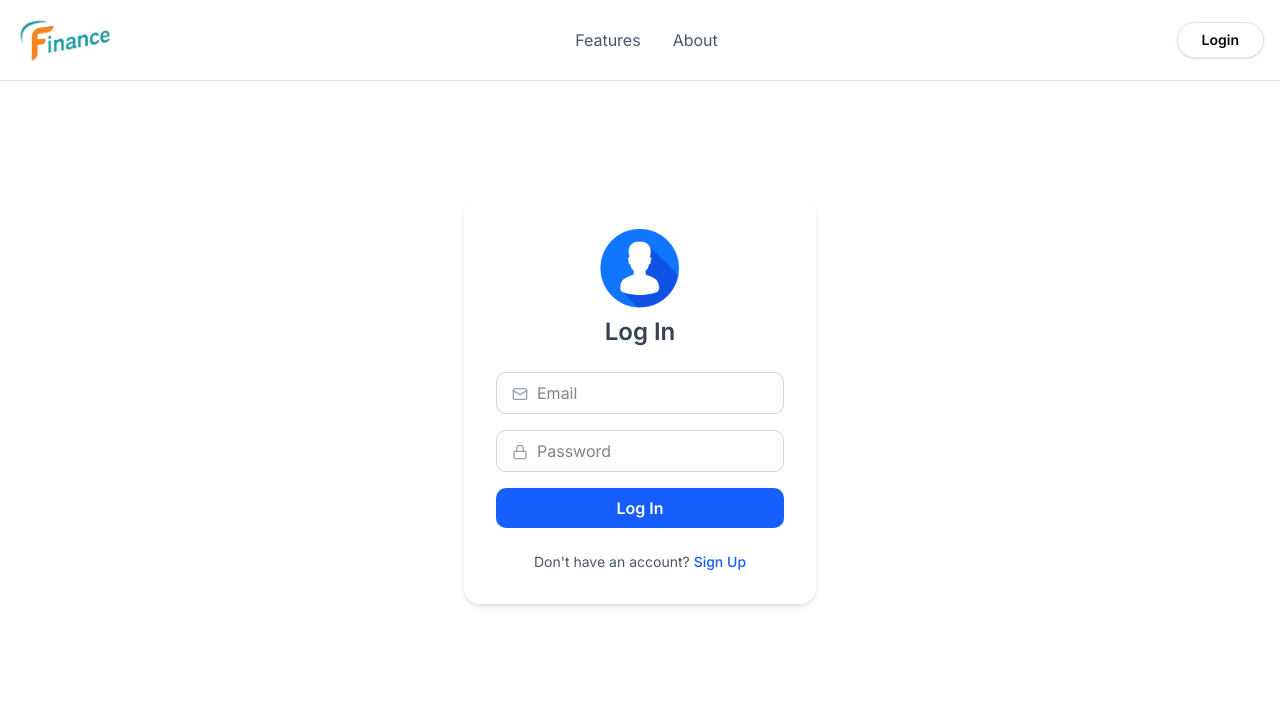
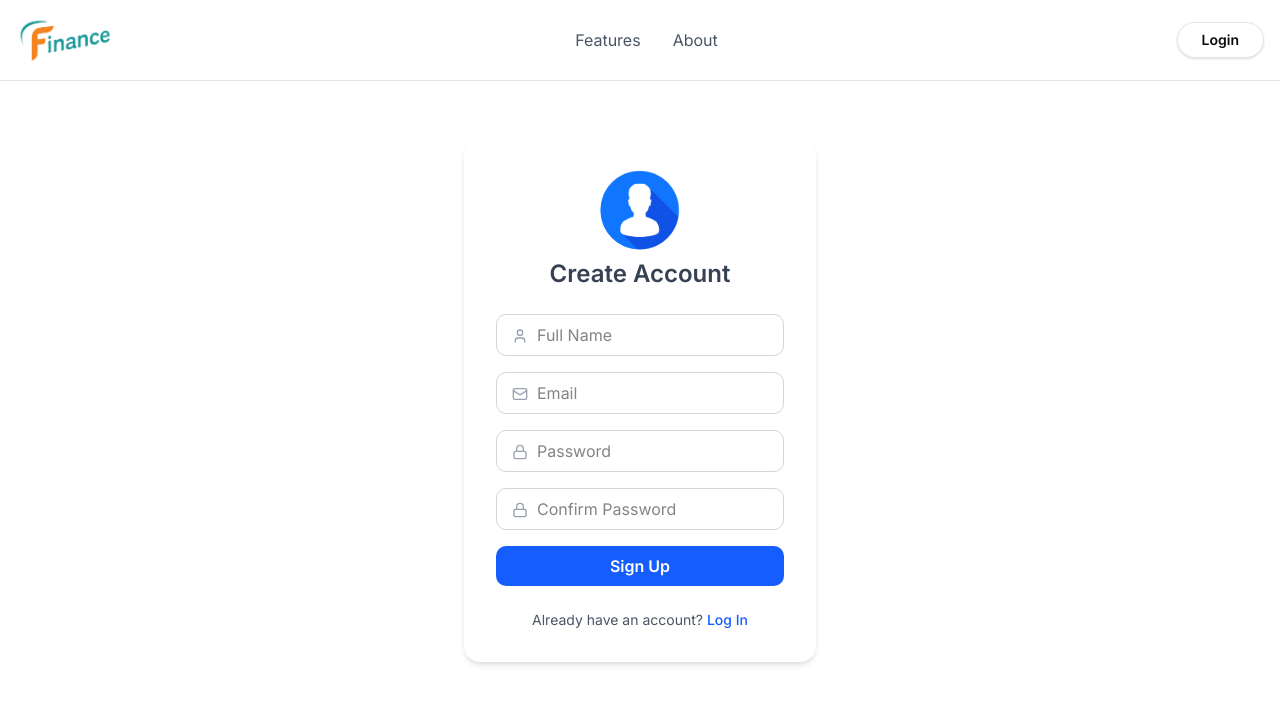
Before and after one commit to gnklakshan/iwb25-445-justfortry, a Next.js app in the folder frontend/: page /auth/sign-up in a window 1280 px wide. Shown: the top 704 px of the page. Built offline with nearby package versions, Linux system fonts and the light colour scheme.

Commit message:
implement authentication forms with routing and state management

```diff
--- a/frontend/src/components/header.tsx
+++ b/frontend/src/components/header.tsx
@@ -4,8 +4,10 @@ import Image from "next/image";
 import React from "react";
 import { Button } from "./ui/button";
 import { Popover, PopoverContent, PopoverTrigger } from "./ui/popover";
+import { useRouter } from "next/router";
 
 const Header = () => {
+  const router = useRouter();
   const { isLoggedIn } = useAuth();
   return (
     <header className="fixed top-0 w-full bg-white/80 backdrop-blur-md z-50 border-b">
@@ -19,7 +21,6 @@ const Header = () => {
           onClick={() => (window.location.href = "/")}
         />
 
-        {/* Navigation Links - Different for signed in/out users */}
         <div className="hidden md:flex items-center space-x-8">
           {!isLoggedIn && (
             <>
@@ -61,7 +62,7 @@ const Header = () => {
             <Button
               variant="outline"
               className="px-6 py-2 rounded-full font-semibold shadow hover:bg-blue-50 transition"
-              onClick={() => {}}
+              onClick={() => router.push("/auth/sign-in")}
             >
               Login
             </Button>
--- a/frontend/src/components/login-form.tsx
+++ b/frontend/src/components/login-form.tsx
@@ -1,26 +1,26 @@
+import { FormDataType } from "@/types/types";
+import { on } from "events";
 import { Lock, Mail, User } from "lucide-react";
 import Image from "next/image";
-import { useState } from "react";
+import { useRouter } from "next/router";
+import React, { useState } from "react";
 
-type FormData = {
-  name?: string;
-  email?: string;
-  password?: string;
-  confirmpassword?: string;
+type AuthFormProps = {
+  onSubmit: (data: FormDataType) => void;
+  isSignup: boolean;
 };
 
-const initialFormData: FormData = {
+const initialFormData: FormDataType = {
   name: "",
   email: "",
   password: "",
   confirmpassword: "",
 };
 
-const AuthForm = () => {
-  const [isSignup, setIsSignup] = useState(false);
-  const [form, setForm] = useState<FormData>(initialFormData);
-
-  const toggleMode = () => setIsSignup((prev) => !prev);
+const AuthForm: React.FC<AuthFormProps> = (props) => {
+  const router = useRouter();
+  const { onSubmit, isSignup } = props;
+  const [form, setForm] = useState<FormDataType>(initialFormData);
 
   const handleChange = (e: React.ChangeEvent<HTMLInputElement>) => {
     setForm({ ...form, [e.target.name]: e.target.value });
@@ -29,7 +29,8 @@ const AuthForm = () => {
   const handleSubmit = (e: React.FormEvent) => {
     e.preventDefault();
 
-    console.log(isSignup ? "Signing up" : "Logging in", form);
+    onSubmit?.(form);
+    setForm(initialFormData);
   };
 
   return (
@@ -113,7 +114,9 @@ const AuthForm = () => {
           {isSignup ? "Already have an account?" : "Don't have an account?"}{" "}
           <button
             type="button"
-            onClick={toggleMode}
+            onClick={() =>
+              router.push(isSignup ? "/auth/sign-in" : "/auth/sign-up")
+            }
             className="text-blue-600 font-medium hover:underline"
           >
             {isSignup ? "Log In" : "Sign Up"}
--- a/frontend/src/pages/auth/sign-in/index.tsx
+++ b/frontend/src/pages/auth/sign-in/index.tsx
@@ -4,7 +4,7 @@ import React from "react";
 const SignIN = () => {
   return (
     <div className="pt-20 pb-20 px-4 min-h-screen flex items-center justify-center">
-      <AuthForm />
+      <AuthForm onSubmit={() => {}} isSignup={false} />
     </div>
   );
 };
--- a/frontend/src/pages/auth/sign-up/index.tsx
+++ b/frontend/src/pages/auth/sign-up/index.tsx
@@ -4,7 +4,7 @@ import React from "react";
 const SignUP = () => {
   return (
     <div className="pt-20 pb-20 px-4 min-h-screen flex items-center justify-center">
-      <AuthForm />
+      <AuthForm onSubmit={() => {}} isSignup={true} />
     </div>
   );
 };
--- /dev/null
+++ b/frontend/src/types/types.ts
@@ -0,0 +1,6 @@
+export type FormDataType = {
+  name?: string;
+  email?: string;
+  password?: string;
+  confirmpassword?: string;
+};
```
